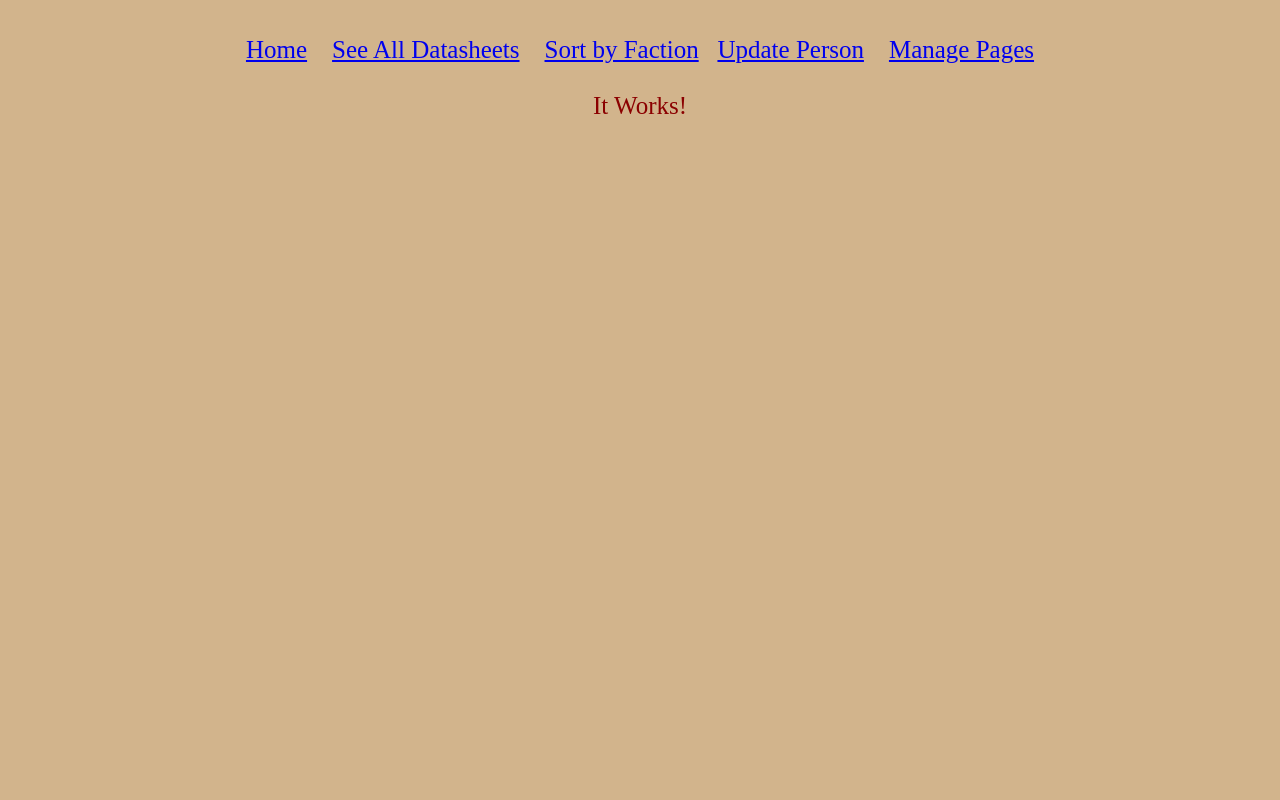
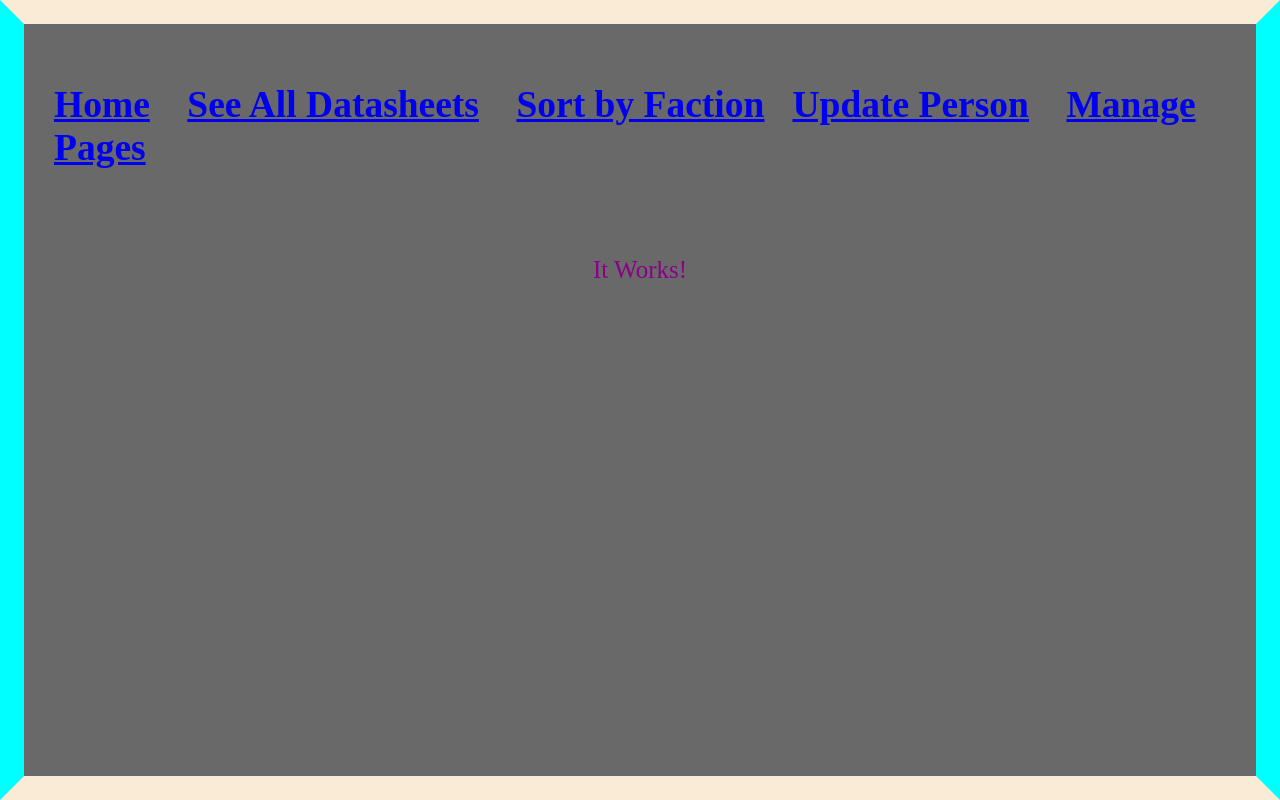
Before and after one commit to amckinney-1/WarhammerWebsite, a PHP site: page / in a window 1280 px wide. Run offline with PHP 8.4, Linux system fonts and the light colour scheme; the visitor is signed in with stand-in values (Sample User, id 1); data that the repository does not hold is empty.

Commit message:
Altered Header and 2 CSS files

```diff
--- a/Header.php
+++ b/Header.php
@@ -4,7 +4,7 @@
 session_start();
 ?>
 <head>
-    <link rel="stylesheet" href="myStyle.css" />
+    <link rel="stylesheet" href="myStyle2.css" />
 </head>
 
 <!DOCTYPE html>
@@ -15,7 +15,7 @@ session_start();
 <h1><?php echo $MyHeader ?></h1>
 
 <br />
-
+<h2>
 <?php
 include_once "Navigation.php";
 
@@ -23,5 +23,7 @@ if ($_SESSION["isAdmin"] == 1) {
     echo '  &nbsp; &nbsp;<a href="ManagePages.php">Manage Pages</a>';
 }
 ?>
+</h2>
+
 <br/>
 <br/>
--- a/myStyle.css
+++ b/myStyle.css
@@ -8,6 +8,7 @@ html {
 }
 
 body {
-    color: darkred;
+    color: forestgreen;
     font-size: 25px;
+    font-family:'Franklin Gothic Medium', 'Arial Narrow', Arial, sans-serif;
 }
--- /dev/null
+++ b/myStyle2.css
@@ -0,0 +1,25 @@
+td {
+    border: hidden;
+}
+
+html {
+    background-color: dimgrey;
+    text-align: center;
+}
+
+body {
+    border: 24px solid;
+    border-block-color: antiquewhite;
+    border-left-color:aqua;
+    border-right-color:aqua;
+
+    margin: 0;
+    color: darkmagenta;
+    font-size: 25px;
+    font-family:'Bauhaus 93';
+}
+
+h2 {
+    text-align: left;
+    padding-left: 30px;
+}
```
